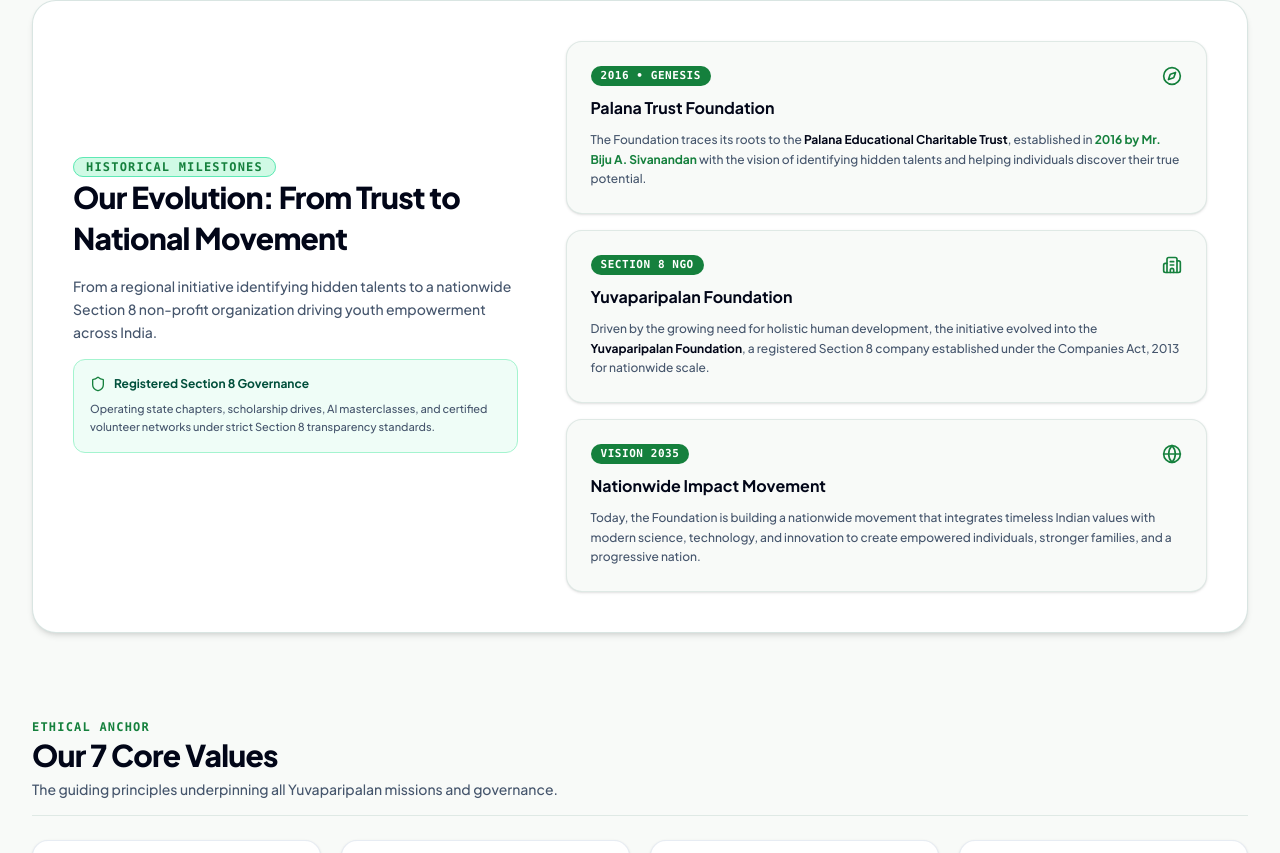
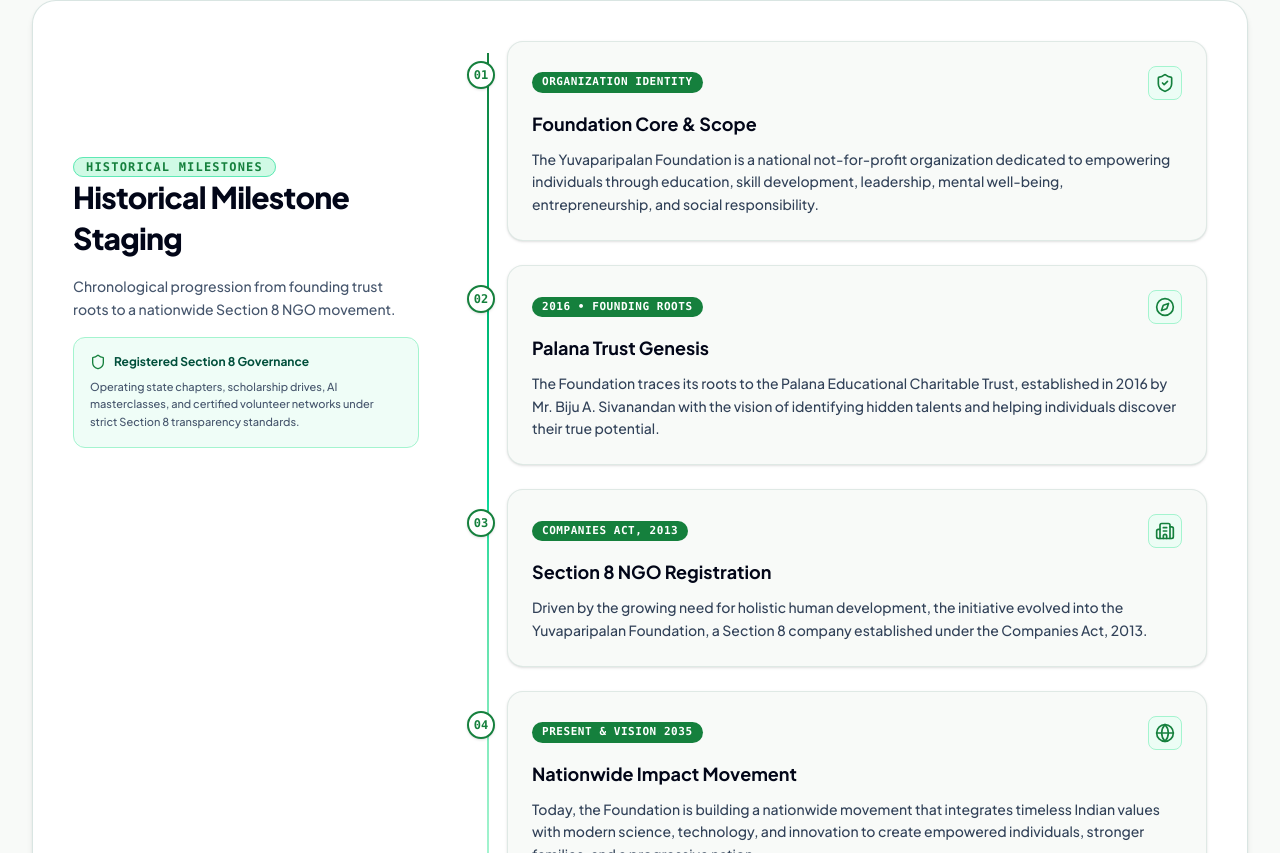
Before and after one commit to BSDigitalLab/yuvaparipalan_foundation-web, a React (Vite) app: page /about in a window 1280 px wide. Shown: the part 667-1520 px from the top of the page. Built offline with nearby package versions, Linux system fonts and the light colour scheme.

Commit message:
feat: implement vertical milestone staging visualizer with exact historical milestone text on About Us page

```diff
--- a/src/pages/AboutPage.tsx
+++ b/src/pages/AboutPage.tsx
@@ -3,7 +3,7 @@
 import { FadeIn } from '../components/motion/FadeIn';
 import {
   ShieldCheck, Heart, Sparkles, Award, Lightbulb, Users, Leaf, Globe,
-  Calendar, Building2, Target, CheckCircle2, Compass, ArrowRight, Shield
+  Calendar, Building2, Target, Compass, ArrowRight, Shield
 } from 'lucide-react';
 import { Link } from 'react-router-dom';
 
@@ -25,6 +25,37 @@
     { code: 'SDG 9', title: 'Industry & Innovation' },
     { code: 'SDG 10', title: 'Reduced Inequalities' },
     { code: 'SDG 16', title: 'Peace & Strong Institutions' },
+  ];
+
+  const historicalMilestones = [
+    {
+      stage: '01',
+      badge: 'ORGANIZATION IDENTITY',
+      title: 'Foundation Core & Scope',
+      icon: <ShieldCheck className="w-5 h-5 text-[#15803d]" />,
+      text: 'The Yuvaparipalan Foundation is a national not-for-profit organization dedicated to empowering individuals through education, skill development, leadership, mental well-being, entrepreneurship, and social responsibility.',
+    },
+    {
+      stage: '02',
+      badge: '2016 • FOUNDING ROOTS',
+      title: 'Palana Trust Genesis',
+      icon: <Compass className="w-5 h-5 text-[#15803d]" />,
+      text: 'The Foundation traces its roots to the Palana Educational Charitable Trust, established in 2016 by Mr. Biju A. Sivanandan with the vision of identifying hidden talents and helping individuals discover their true potential.',
+    },
+    {
+      stage: '03',
+      badge: 'COMPANIES ACT, 2013',
+      title: 'Section 8 NGO Registration',
+      icon: <Building2 className="w-5 h-5 text-[#15803d]" />,
+      text: 'Driven by the growing need for holistic human development, the initiative evolved into the Yuvaparipalan Foundation, a Section 8 company established under the Companies Act, 2013.',
+    },
+    {
+      stage: '04',
+      badge: 'PRESENT & VISION 2035',
+      title: 'Nationwide Impact Movement',
+      icon: <Globe className="w-5 h-5 text-[#15803d]" />,
+      text: 'Today, the Foundation is building a nationwide movement that integrates timeless Indian values with modern science, technology, and innovation to create empowered individuals, stronger families, and a progressive nation.',
+    },
   ];
 
   return (
@@ -105,23 +136,23 @@
             </div>
           </FadeIn>
 
-          {/* Standardized 2-Column Split Evolution Journey Layout */}
+          {/* Vertical Milestone Staging Visualizer Section */}
           <FadeIn direction="up">
             <div className="p-6 sm:p-10 rounded-3xl bg-white border border-emerald-900/15 shadow-md relative overflow-hidden">
               <div className="grid grid-cols-1 lg:grid-cols-12 gap-8 lg:gap-12 items-start">
 
-                {/* Left Column: Heading & Summary */}
-                <div className="lg:col-span-5 text-left space-y-4 lg:sticky lg:top-28">
+                {/* Left Column: Section Header */}
+                <div className="lg:col-span-4 text-left space-y-4 lg:sticky lg:top-28">
                   <span className="text-xs font-mono font-bold text-[#15803d] uppercase tracking-widest bg-emerald-100 px-3 py-0.5 rounded-full border border-emerald-300">
                     Historical Milestones
                   </span>
 
                   <h2 className="font-heading text-2xl sm:text-3xl font-extrabold text-slate-950 tracking-tight leading-snug">
-                    Our Evolution: From Trust to National Movement
+                    Historical Milestone Staging
                   </h2>
 
                   <p className="text-slate-600 text-xs sm:text-sm leading-relaxed font-medium">
-                    From a regional initiative identifying hidden talents to a nationwide Section 8 non-profit organization driving youth empowerment across India.
+                    Chronological progression from founding trust roots to a nationwide Section 8 NGO movement.
                   </p>
 
                   <div className="p-4 rounded-xl bg-emerald-50/80 border border-emerald-200 text-left space-y-2">
@@ -135,49 +166,39 @@
                   </div>
                 </div>
 
-                {/* Right Column: 3 Evolution Cards */}
-                <div className="lg:col-span-7 space-y-4 text-left">
-                  {/* Step 1 */}
-                  <div className="p-5 sm:p-6 rounded-2xl bg-[#f8faf8] border border-emerald-900/10 space-y-2.5 hover:border-emerald-500/40 transition-all shadow-sm">
-                    <div className="flex items-center justify-between">
-                      <span className="px-2.5 py-0.5 rounded-full bg-[#15803d] text-white font-mono text-[11px] font-bold tracking-wider">
-                        2016 • GENESIS
-                      </span>
-                      <Compass className="w-5 h-5 text-[#15803d]" />
+                {/* Right Column: Vertical Milestone Staging Line */}
+                <div className="lg:col-span-8 relative space-y-6 text-left pl-6 sm:pl-10">
+                  {/* Vertical Connector Line */}
+                  <div className="absolute top-3 bottom-3 left-3 sm:left-5 w-0.5 bg-gradient-to-b from-[#15803d] via-emerald-400 to-emerald-200" />
+
+                  {historicalMilestones.map((milestone) => (
+                    <div key={milestone.stage} className="relative group">
+                      {/* Glowing Node Marker */}
+                      <div className="absolute -left-6 sm:-left-10 top-5 w-6 h-6 sm:w-7 sm:h-7 rounded-full bg-white border-2 border-[#15803d] text-[#15803d] font-mono text-[10px] sm:text-xs font-bold flex items-center justify-center shadow-sm group-hover:bg-[#15803d] group-hover:text-white transition-colors z-10">
+                        {milestone.stage}
+                      </div>
+
+                      {/* Milestone Card */}
+                      <div className="p-5 sm:p-6 rounded-2xl bg-[#f8faf8] border border-emerald-900/10 hover:border-emerald-500/40 transition-all duration-300 shadow-sm hover:shadow-md space-y-2.5">
+                        <div className="flex flex-wrap items-center justify-between gap-2">
+                          <span className="px-2.5 py-0.5 rounded-full bg-[#15803d] text-white font-mono text-[11px] font-bold tracking-wider">
+                            {milestone.badge}
+                          </span>
+                          <div className="p-1.5 rounded-lg bg-emerald-50 border border-emerald-200">
+                            {milestone.icon}
+                          </div>
+                        </div>
+
+                        <h3 className="font-heading font-bold text-base sm:text-lg text-slate-950">
+                          {milestone.title}
+                        </h3>
+
+                        <p className="text-xs sm:text-sm text-slate-700 leading-relaxed font-medium">
+                          {milestone.text}
+                        </p>
+                      </div>
                     </div>
-                    <h3 className="font-heading font-bold text-base text-slate-950">Palana Trust Foundation</h3>
-                    <p className="text-xs text-slate-600 leading-relaxed font-medium">
-                      The Foundation traces its roots to the <strong className="text-slate-950">Palana Educational Charitable Trust</strong>, established in <strong className="text-[#15803d]">2016 by Mr. Biju A. Sivanandan</strong> with the vision of identifying hidden talents and helping individuals discover their true potential.
-                    </p>
-                  </div>
-
-                  {/* Step 2 */}
-                  <div className="p-5 sm:p-6 rounded-2xl bg-[#f8faf8] border border-emerald-900/10 space-y-2.5 hover:border-emerald-500/40 transition-all shadow-sm">
-                    <div className="flex items-center justify-between">
-                      <span className="px-2.5 py-0.5 rounded-full bg-[#15803d] text-white font-mono text-[11px] font-bold tracking-wider">
-                        SECTION 8 NGO
-                      </span>
-                      <Building2 className="w-5 h-5 text-[#15803d]" />
-                    </div>
-                    <h3 className="font-heading font-bold text-base text-slate-950">Yuvaparipalan Foundation</h3>
-                    <p className="text-xs text-slate-600 leading-relaxed font-medium">
-                      Driven by the growing need for holistic human development, the initiative evolved into the <strong className="text-slate-950">Yuvaparipalan Foundation</strong>, a registered Section 8 company established under the Companies Act, 2013 for nationwide scale.
-                    </p>
-                  </div>
-
-                  {/* Step 3 */}
-                  <div className="p-5 sm:p-6 rounded-2xl bg-[#f8faf8] border border-emerald-900/10 space-y-2.5 hover:border-emerald-500/40 transition-all shadow-sm">
-                    <div className="flex items-center justify-between">
-                      <span className="px-2.5 py-0.5 rounded-full bg-[#15803d] text-white font-mono text-[11px] font-bold tracking-wider">
-                        VISION 2035
-                      </span>
-                      <Globe className="w-5 h-5 text-[#15803d]" />
-                    </div>
-                    <h3 className="font-heading font-bold text-base text-slate-950">Nationwide Impact Movement</h3>
-                    <p className="text-xs text-slate-600 leading-relaxed font-medium">
-                      Today, the Foundation is building a nationwide movement that integrates timeless Indian values with modern science, technology, and innovation to create empowered individuals, stronger families, and a progressive nation.
-                    </p>
-                  </div>
+                  ))}
                 </div>
 
               </div>
```
